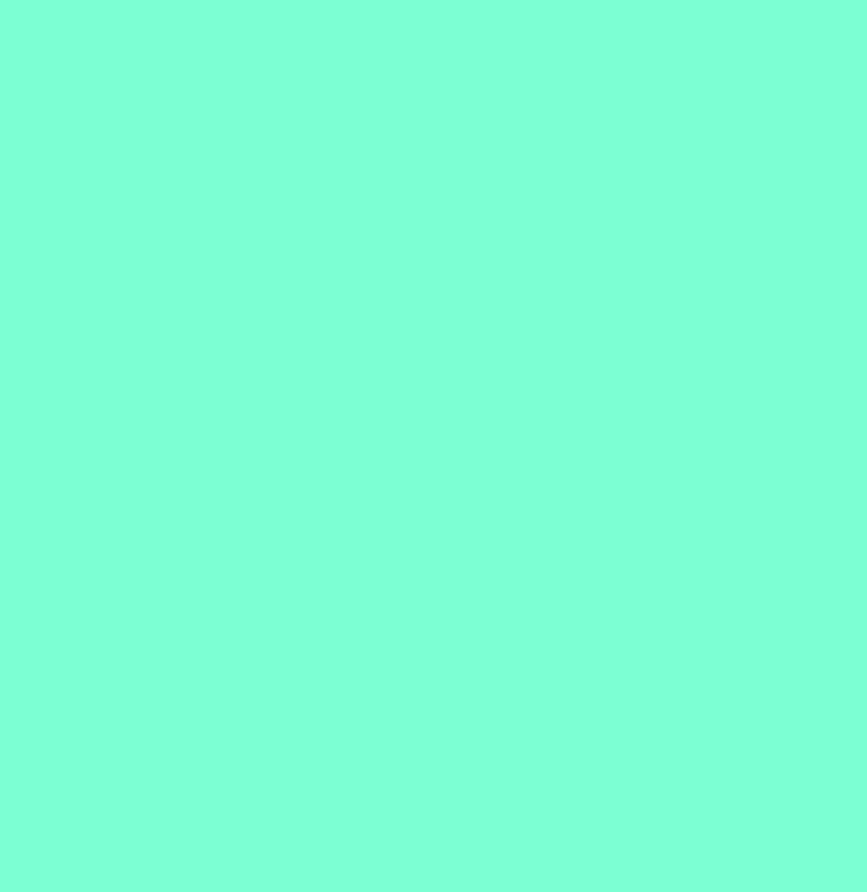
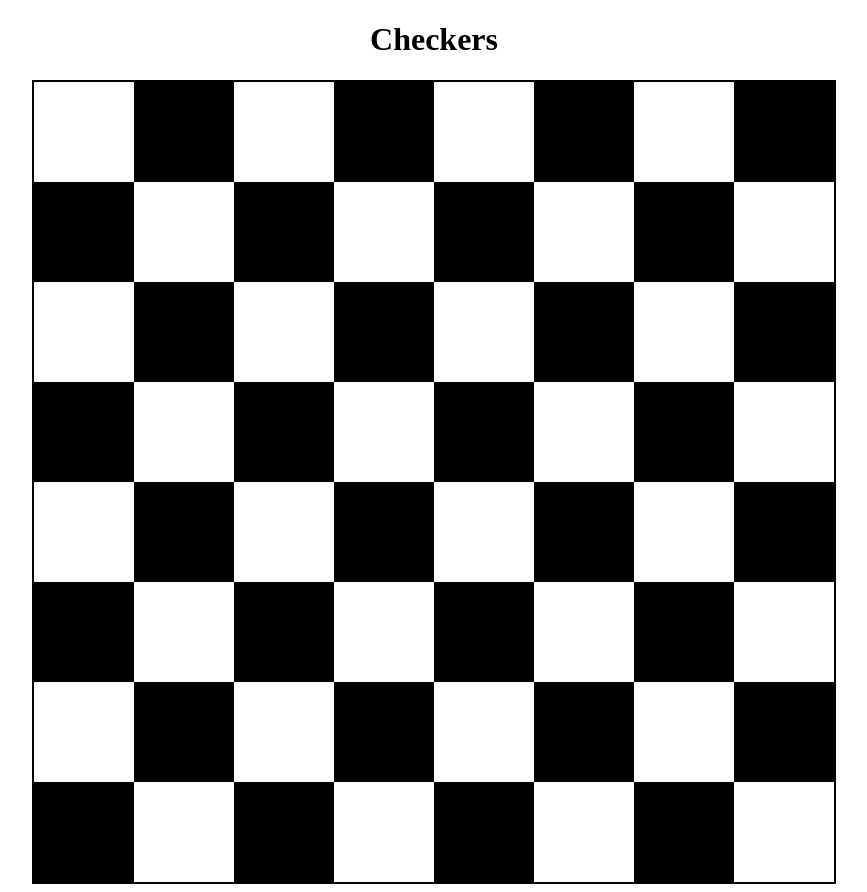
Before and after one commit to ameseret/Checkers-Game, a plain HTML site: page index.html in a window 1280 px wide. Shown: the whole page, without its empty margins (206-1073 px from the left). Before the commit the page ends 800 px from the top, so only its background shows below. Drawn offline with Linux system fonts and the light colour scheme.

Commit message:
add checker board

```diff
--- a/css/style.css
+++ b/css/style.css
@@ -1,3 +1,38 @@
-body {
-    background-color: aquamarine;
+h1 {
+    text-align: center;
 }
+
+.row-1:nth-child(even),
+.row-2:nth-child(odd) ,
+.row-3:nth-child(even),
+.row-4:nth-child(odd) ,
+.row-5:nth-child(even),
+.row-6:nth-child(odd) ,
+.row-7:nth-child(even),
+.row-8:nth-child(odd)
+{
+    background-color: black;
+}
+
+.row-1:nth-child(odd),
+.row-2:nth-child(even),
+.row-3:nth-child(odd),
+.row-4:nth-child(even),
+.row-5:nth-child(odd),
+.row-6:nth-child(even),
+.row-7:nth-child(odd),
+.row-8:nth-child(even)
+{
+    background-color: white;
+}
+
+.board {
+    margin: auto;
+    height: 800px;
+    max-width: 800px;
+    width: 800px;
+    display: grid;
+    grid-template-columns: repeat(8, 100px);
+    grid-template-rows: repeat(8, 100px);
+    border: 2px solid black;
+}
--- a/index.html
+++ b/index.html
@@ -8,6 +8,84 @@
     <title>Checkers</title>
 </head>
 <body>
+    <h1>Checkers</h1>
+
+    <div class="board">
+        <div class="row-1"></div>
+        <div class="row-1"></div>
+        <div class="row-1"></div>
+        <div class="row-1"></div>
+        <div class="row-1"></div>
+        <div class="row-1"></div>
+        <div class="row-1"></div>
+        <div class="row-1"></div>
+
+        <div class="row-2"></div>
+        <div class="row-2"></div>
+        <div class="row-2"></div>
+        <div class="row-2"></div>
+        <div class="row-2"></div>
+        <div class="row-2"></div>
+        <div class="row-2"></div>
+        <div class="row-2"></div>
+
+        <div class="row-3"></div>
+        <div class="row-3"></div>
+        <div class="row-3"></div>
+        <div class="row-3"></div>
+        <div class="row-3"></div>
+        <div class="row-3"></div>
+        <div class="row-3"></div>
+        <div class="row-3"></div>
+
+        <div class="row-4"></div>
+        <div class="row-4"></div>
+        <div class="row-4"></div>
+        <div class="row-4"></div>
+        <div class="row-4"></div>
+        <div class="row-4"></div>
+        <div class="row-4"></div>
+        <div class="row-4"></div>
+
+        <div class="row-5"></div>
+        <div class="row-5"></div>
+        <div class="row-5"></div>
+        <div class="row-5"></div>
+        <div class="row-5"></div>
+        <div class="row-5"></div>
+        <div class="row-5"></div>
+        <div class="row-5"></div>
+
+        <div class="row-6"></div>
+        <div class="row-6"></div>
+        <div class="row-6"></div>
+        <div class="row-6"></div>
+        <div class="row-6"></div>
+        <div class="row-6"></div>
+        <div class="row-6"></div>
+        <div class="row-6"></div>
+
+        <div class="row-7"></div>
+        <div class="row-7"></div>
+        <div class="row-7"></div>
+        <div class="row-7"></div>
+        <div class="row-7"></div>
+        <div class="row-7"></div>
+        <div class="row-7"></div>
+        <div class="row-7"></div>
+
+        <div class="row-8"></div>
+        <div class="row-8"></div>
+        <div class="row-8"></div>
+        <div class="row-8"></div>
+        <div class="row-8"></div>
+        <div class="row-8"></div>
+        <div class="row-8"></div>
+        <div class="row-8"></div>
+    </div>
+
+
+
 
 </body>
 </html>
--- a/js/script.js
+++ b/js/script.js
@@ -1 +1 @@
-alert('checkers game')
+//  alert('checkers game')
```
Also changed, not shown: wire-frames/wire_frame_1.png (added).
